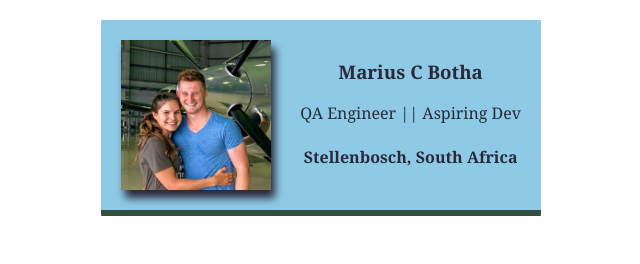
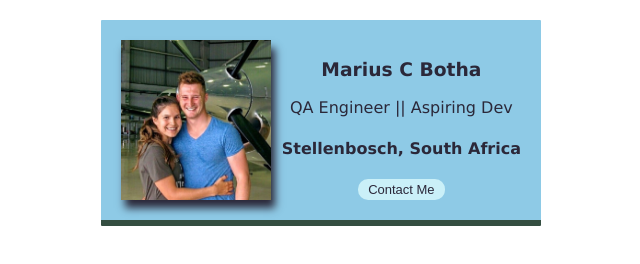
Before and after one commit to barefoot-yeti/BusinessCard, a plain HTML site: page index.html in a window 1280 px wide. Shown: the whole page, without its empty margins (319-959 px from the left). Drawn offline with Linux system fonts and the light colour scheme.

Commit message:
adds button with CSS hover

```diff
--- a/index.html
+++ b/index.html
@@ -12,6 +12,7 @@
                 <h3>Marius C Botha</h3>
                 <p>QA Engineer || Aspiring Dev</p>
                 <h4>Stellenbosch, South Africa</h4>
+                <button class="button">Contact Me</button>
             </div>
         </div>
     </body>
--- a/styles.css
+++ b/styles.css
@@ -1,8 +1,7 @@
 body {
     margin: 20px;
 
-    font-family: Georgia, serif;
-    font-weight: 450;
+    font-family: Verdana, Geneva, Tahoma, sans-serif
 }
 
 .avatar {
@@ -21,7 +20,20 @@ body {
     color: #2b2839;
     border-bottom: 6px solid #344e41;
     border-radius: 1px;
+}
 
+    .button {
+        background-color: #caf0f8;
+        color: #2b2839;
+        padding: 3px 10px;
+        border-radius: 10px;
+        font-size: 13px;
+        border: snow 1px;
+    }
+
+    .button:hover {
+        background-color: #51d29a;
+    }
     /*
     Challenge:
     Find a color palette you like on Coolors.co
```
